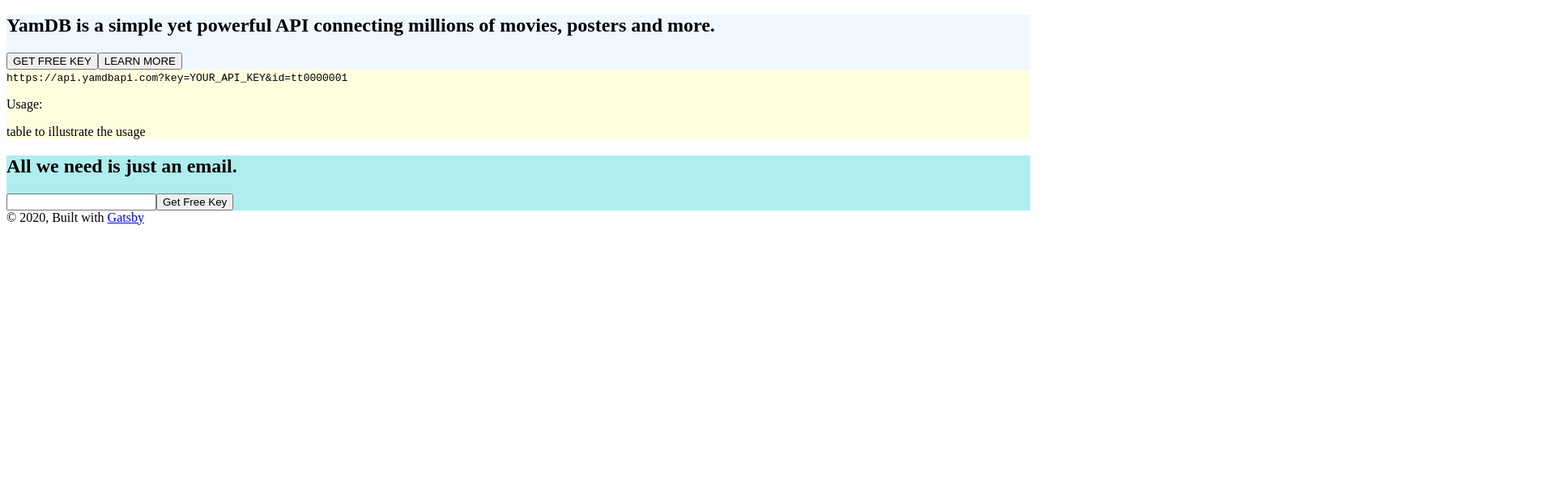
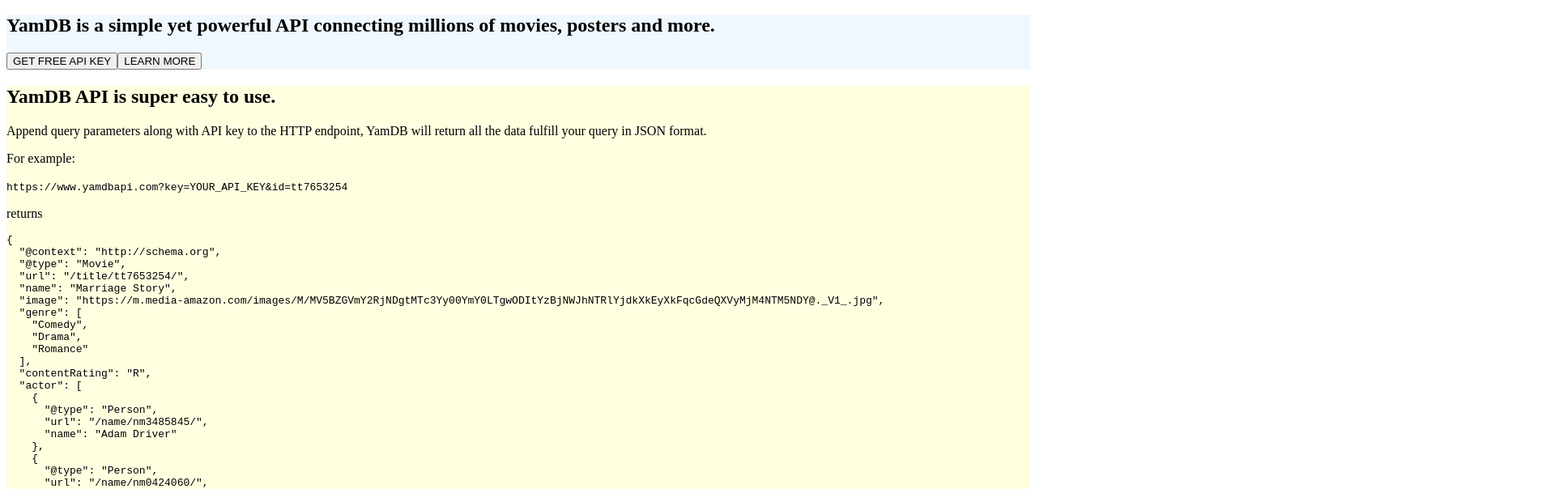
Before and after one commit to wenheqi/yamdbapi-client, a Gatsby site: page / in a window 1280 px wide. Shown: the part 47-651 px from the top of the page at 81% size, 1920 px wide, since content can reach past the window. Built offline with nearby package versions, Linux system fonts and the light colour scheme; Gatsby itself is replaced by a stand-in of ours.

Commit message:
Add usage section

```diff
--- a/src/pages/index.js
+++ b/src/pages/index.js
@@ -16,29 +16,122 @@ export default function Home() {
           </h2>
           <div className="d-flex flex-column justify-content-center align-items-stretch">
             <button
-              className="btn btn-primary mt-5 mb-2"
+              className="btn mt-5 mb-2"
               onClick={() => scrollTo("#signup")}
             >
-              GET FREE KEY
+              GET FREE API KEY
             </button>
-            <button
-              className="btn btn-primary mt-2"
-              onClick={() => scrollTo("#documentation")}
-            >
+            <button className="btn mt-2" onClick={() => scrollTo("#usage")}>
               LEARN MORE
             </button>
           </div>
         </div>
       </section>
       <section
-        id="documentation"
-        className="vh-100"
+        id="usage"
+        className="min-vh-100 px-2 py-4"
         style={{ backgroundColor: "lightyellow" }}
       >
         <div>
-          <code>https://api.yamdbapi.com?key=YOUR_API_KEY&id=tt0000001</code>
-          <p>Usage:</p>
-          <p>table to illustrate the usage</p>
+          <h2>YamDB API is super easy to use.</h2>
+          <p>
+            Append query parameters along with API key to the HTTP endpoint,
+            YamDB will return all the data fulfill your query in JSON format.
+          </p>
+          <p>For example:</p>
+          <code className="d-block px-2 py-2 mb-3">
+            {/* TODO: replace with real request URL */}
+            {`https://www.yamdbapi.com?key=YOUR_API_KEY&id=tt7653254`}
+          </code>
+          <p>returns</p>
+          <code className="d-block px-2 py-2 mb-3">
+            {/* TODO: replace with real response, should have status and an array */}
+            <pre>
+              {`{
+  "@context": "http://schema.org",
+  "@type": "Movie",
+  "url": "/title/tt7653254/",
+  "name": "Marriage Story",
+  "image": "https://m.media-amazon.com/images/M/MV5BZGVmY2RjNDgtMTc3Yy00YmY0LTgwODItYzBjNWJhNTRlYjdkXkEyXkFqcGdeQXVyMjM4NTM5NDY@._V1_.jpg",
+  "genre": [
+    "Comedy",
+    "Drama",
+    "Romance"
+  ],
+  "contentRating": "R",
+  "actor": [
+    {
+      "@type": "Person",
+      "url": "/name/nm3485845/",
+      "name": "Adam Driver"
+    },
+    {
+      "@type": "Person",
+      "url": "/name/nm0424060/",
+      "name": "Scarlett Johansson"
+    },
+    {
+      "@type": "Person",
+      "url": "/name/nm5005121/",
+      "name": "Julia Greer"
+    },
+    {
+      "@type": "Person",
+      "url": "/name/nm7309485/",
+      "name": "Azhy Robertson"
+    }
+  ],
+  "director": {
+    "@type": "Person",
+    "url": "/name/nm0000876/",
+    "name": "Noah Baumbach"
+  },
+  "creator": [
+    {
+      "@type": "Person",
+      "url": "/name/nm0000876/",
+      "name": "Noah Baumbach"
+    },
+    {
+      "@type": "Organization",
+      "url": "/company/co0159772/"
+    },
+    {
+      "@type": "Organization",
+      "url": "/company/co0144901/"
+    }
+  ],
+  "description": "Marriage Story is a movie starring Adam Driver, Scarlett Johansson, and Julia Greer. Noah Baumbach\u0027s incisive and compassionate look at a marriage breaking up and a family staying together.",
+  "datePublished": "2019-11-28",
+  "keywords": "infidelity,new york city,brooklyn new york city,los angeles california,actress",
+  "aggregateRating": {
+    "@type": "AggregateRating",
+    "ratingCount": 222731,
+    "bestRating": "10.0",
+    "worstRating": "1.0",
+    "ratingValue": "8.0"
+  },
+  "duration": "PT2H17M",
+  "trailer": {
+    "@type": "VideoObject",
+    "name": "Official Trailer",
+    "embedUrl": "/video/imdb/vi2650521369",
+    "thumbnail": {
+      "@type": "ImageObject",
+      "contentUrl": "https://m.media-amazon.com/images/M/MV5BYWE2N2JlZGYtYTNjZC00NDY1LThjZjctYzBjOTdiMmE1YzY4XkEyXkFqcGdeQWFybm8@._V1_.jpg"
+    },
+    "thumbnailUrl": "https://m.media-amazon.com/images/M/MV5BYWE2N2JlZGYtYTNjZC00NDY1LThjZjctYzBjOTdiMmE1YzY4XkEyXkFqcGdeQWFybm8@._V1_.jpg",
+    "description": "An incisive and compassionate portrait of a marriage breaking up and a family staying together. From Academy Award-nominated filmmaker Noah Baumbach and starring Scarlett Johansson, Adam Driver, Laura Dern, Alan Alda and Ray Liotta.",
+    "uploadDate": "2019-10-17T23:31:51Z"
+  }
+}`}
+            </pre>
+          </code>
+          <div className="d-flex flex-column justify-content-center align-items-center py-5">
+            <a href="/documentation">
+              <button className="btn">See Full Parameters</button>
+            </a>
+          </div>
         </div>
       </section>
       <section
@@ -46,7 +139,7 @@ export default function Home() {
         className="vh-100"
         style={{ backgroundColor: "paleturquoise" }}
       >
-        <h1>All we need is just an email.</h1>
+        <h1>All you need is just an email address.</h1>
         <form>
           <input type="email" />
           <button>Get Free Key</button>
--- a/src/styles/_index.scss
+++ b/src/styles/_index.scss
@@ -1,6 +1,28 @@
-#hero {
+#hero,
+#usage {
+  h2 {
+    font-family: "Gloria Hallelujah", cursive;
+  }
+
   button {
+    color: #ffffff;
     background: rgb(255, 79, 173);
     border-color: rgb(255, 79, 173);
   }
+
+  button:focus {
+    outline: 0;
+    box-shadow: 0 0 0.2rem #ff149382;
+  }
 }
+
+#usage {
+  code {
+    background-color: #f1f1f1;
+    border-radius: 0.25rem;
+  }
+
+  pre {
+    color: inherit;
+  }
+}
```
Also changed, not shown: src/styles/style.scss (+0 -9 lines).
